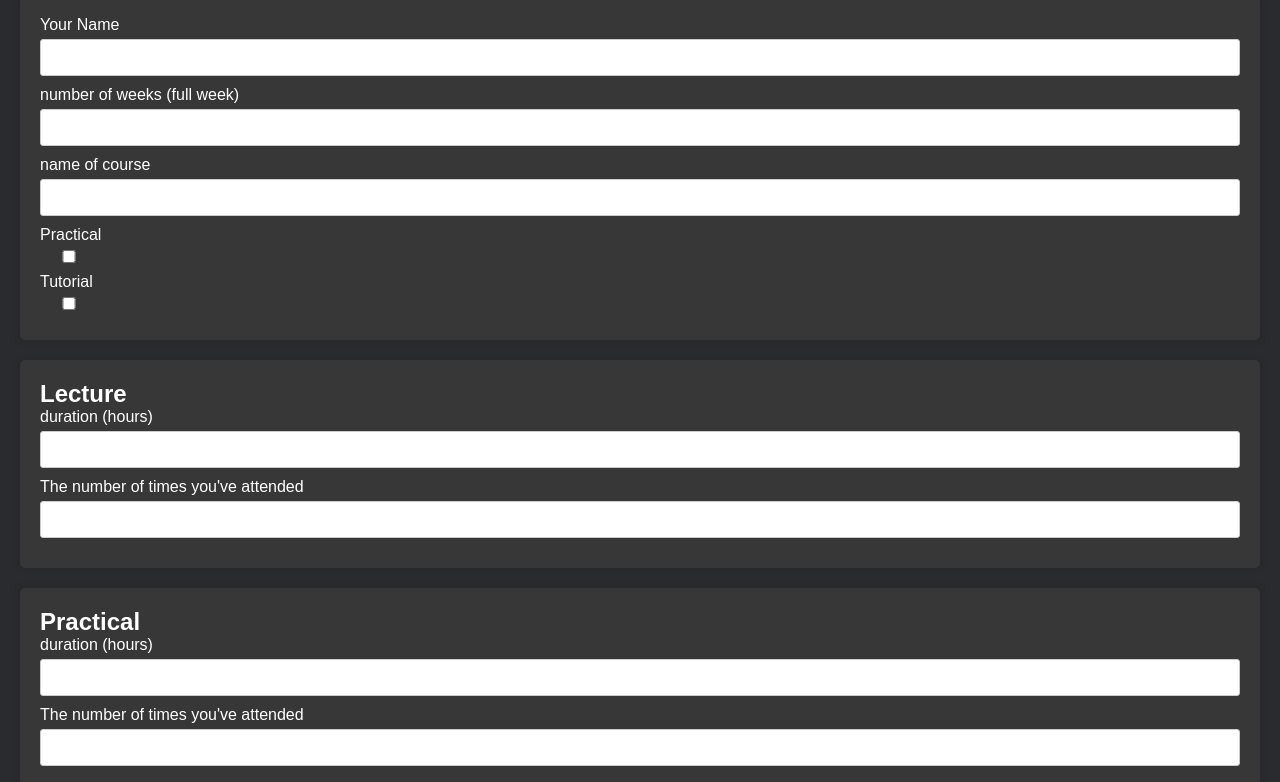
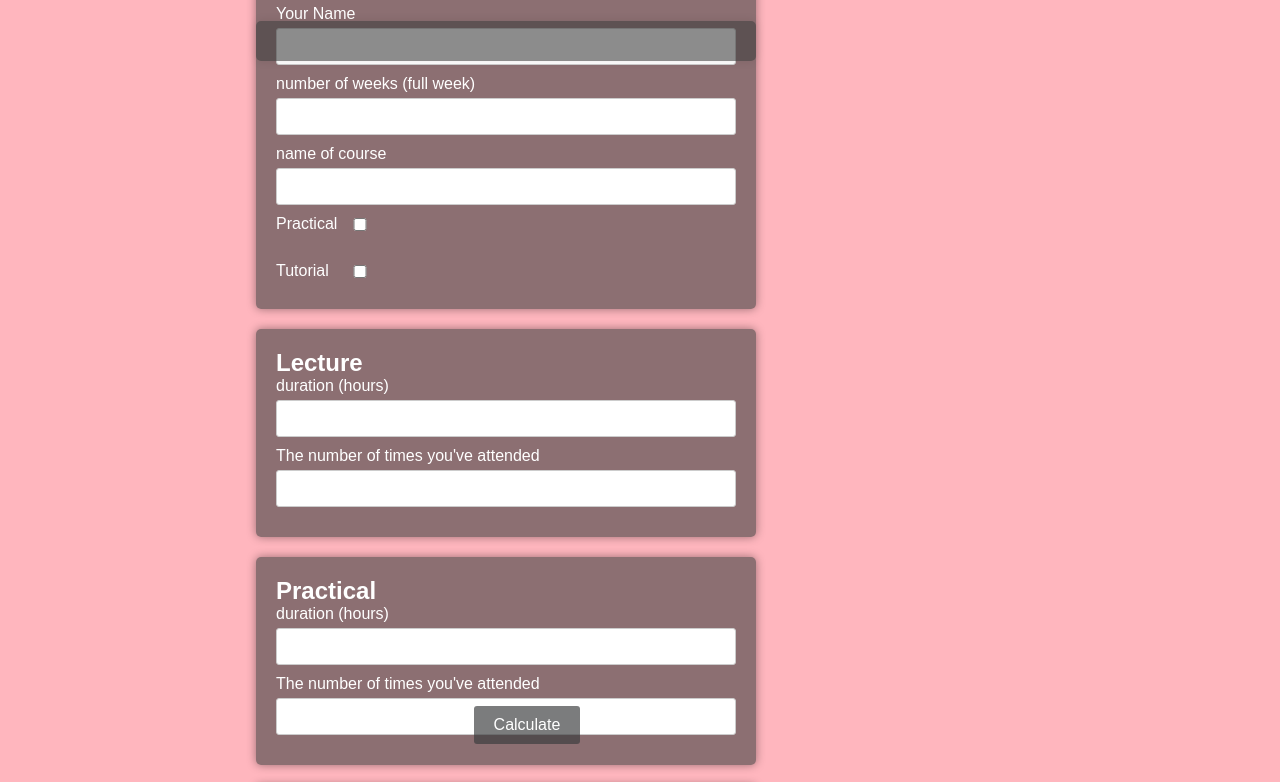
Before and after one commit to Lil-Ken/Attendance-Calculator, a plain HTML site: page index.html in a window 1280 px wide. Shown: the part 72-854 px from the top of the page. Drawn offline with Linux system fonts and the light colour scheme.

Commit message:
Update attendance.css

```diff
--- a/attendance.css
+++ b/attendance.css
@@ -6,23 +6,26 @@
 }
 
 body {
-    background-color: #2a2b2e;
+    background: #ffb6be;
     font-family: Arial, sans-serif;
     padding: 20px;
     color: #fff;
+    height: 480vh;
 }
 
-#title {
+
+.title {
     text-align: center;
     font-size: 24px;
     margin-bottom: 20px;
 }
 
+
 #info {
     background-color: #40404099;
-    padding: 20px;
+    padding: 20px 20px 0px 20px;
     border-radius: 5px;
-    box-shadow: 0 0 10px rgba(0, 0, 0, 0.1);
+    box-shadow: 0 0 10px rgba(0, 0, 0, 0.4);
     margin-bottom: 20px;
 }
 
@@ -41,10 +44,14 @@ input[type="checkbox"] {
     border-radius: 3px;
 }
 
+#selLecture,
 #selPractical,
 #selTutorial{
     display: inline-block;
     width: 58px;
+    position: relative;
+    left: 12%;
+    bottom: 21px;
 }
 
 #lecture,
@@ -53,22 +60,52 @@ input[type="checkbox"] {
     background-color: #40404099;
     padding: 20px;
     border-radius: 5px;
-    box-shadow: 0 0 10px rgba(0, 0, 0, 0.1);
+    box-shadow: 0 0 10px rgba(0, 0, 0, 0.4);
     margin-bottom: 20px;
 
 }
 
 #calculate-btn {
-    background-color: #3a3b3c;
+    background-color: #3a3b3caa;
     color: #fff;
     padding: 10px 20px;
     border: none;
     border-radius: 3px;
     cursor: pointer;
     font-size: 16px;
+    position: absolute;
+    bottom: -2%;
+    left: 37%;
 }
 
 #calculate-btn:hover {
-    background-color: #404040;
-    color: greenyellow;
+    background-color: #404040dd;
+    color: #e73895;
 }
+
+form{
+    display: block;
+    max-width: 500px;
+    min-width: 400px;
+    position: absolute;
+    right: 20%;
+    left: 20%;
+}
+
+#display {
+    background-color: #40404099;
+    padding: 20px;
+    border-radius: 5px;
+    box-shadow: 0 0 10px rgba(0, 0, 0, 0.1);
+    margin-bottom: 20px;
+    display: block;
+    max-width: 500px;
+    min-width: 400px;
+    position: absolute;
+    right: 20%;
+    left: 20%;
+}
+
+.clicked{
+    height: 200vh;
+}
```
